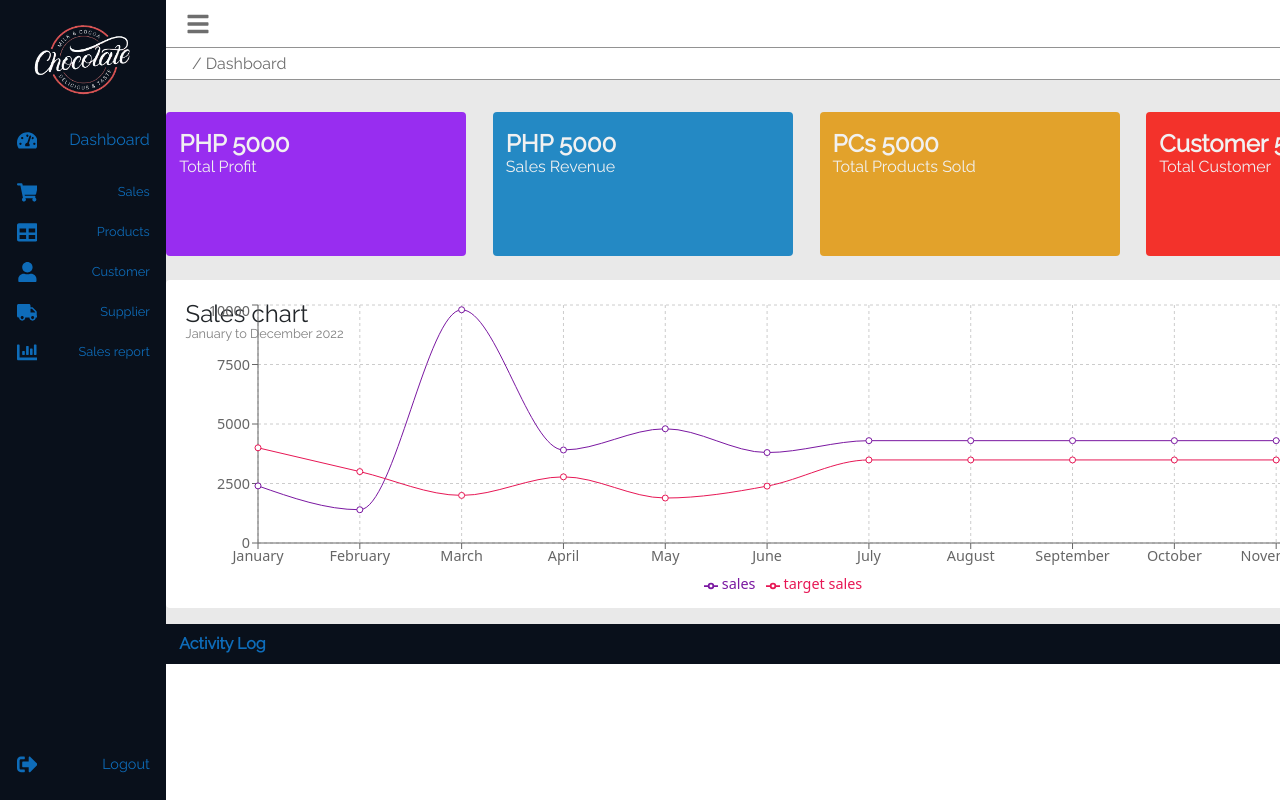
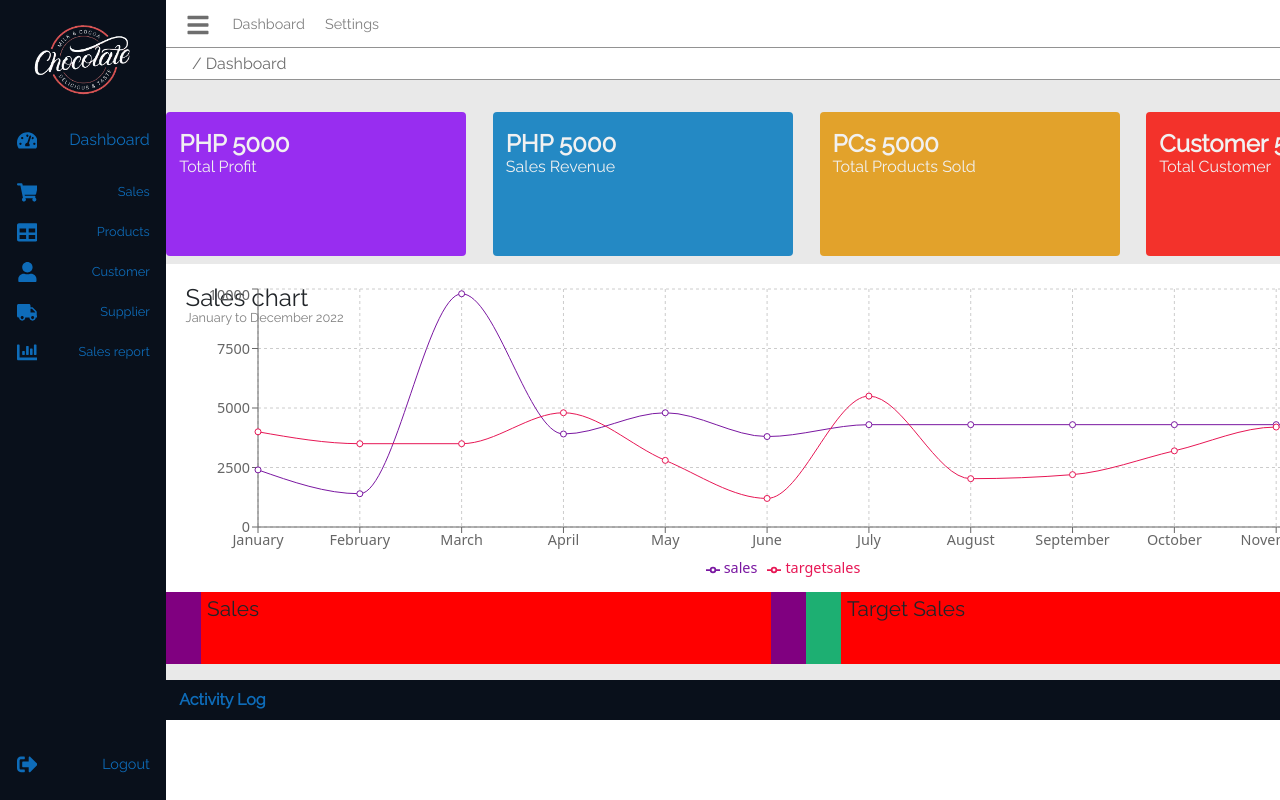
Before and after one commit to SymphonyofTheNight/POS_SYSTEM, a React (Create React App) app in the folder client/: page /dashboard in a window 1280 px wide. Built offline with nearby package versions, Linux system fonts and the light colour scheme.

Commit message:
fixing calculation for sales and chart

```diff
--- a/client/src/components/Dashboard/Dashboard.jsx
+++ b/client/src/components/Dashboard/Dashboard.jsx
@@ -19,11 +19,26 @@ import '../../scss/_Dashboard.scss';
 
 const Dashboard = () => {
 
+    const [targetSales, setTargetSales] = useState({
+        january: 4000,
+        february: 3500,
+        march: 3500,
+        april: 4800,
+        may: 2800,
+        june: 1200,
+        july: 5500,
+        august: 2030,
+        september: 2200,
+        october: 3200,
+        november: 4200,
+        december: 3100,
+    })
+
     // call to navigate on routes
     const navigate = useNavigate();
 
     //hooks
-    const [Component, setComponent] = useState(<HomeDashboard />);
+    const [Component, setComponent] = useState(<HomeDashboard targetSales={targetSales} setTargetSales={setTargetSales} />);
     const [tabswitch, setTabswitch] = useState(false);
     const [nav, setNav] = useState('/ Dashboard');
 
@@ -155,6 +170,18 @@ const Dashboard = () => {
                         >
                             <FaBars className='bars' />
                         </button>
+                        <button className='DashboardBtn'
+                            onClick={() => {
+                                setComponent(<HomeDashboard targetSales={targetSales} setTargetSales={setTargetSales} />)
+                                setNav('/ Dashboard')
+                                navigate('/dashboard')
+                            }}
+                        >
+                            Dashboard
+                        </button>
+                        <button className='SettingsBtn'>
+                            Settings
+                        </button>
                     </div>
                     <div className='tabsContainer_2' ref={nav_3}>
                         <span className='text'>
--- a/client/src/components/Dashboard/DashboardComponents/Home/HomeDashboard.jsx
+++ b/client/src/components/Dashboard/DashboardComponents/Home/HomeDashboard.jsx
@@ -1,82 +1,95 @@
-import React from 'react';
+import React, { useState, useEffect } from 'react';
 import { LineChart, CartesianGrid, XAxis, YAxis, Tooltip, Legend, Line } from 'recharts';
 
-const HomeDashboard = () => {
+const HomeDashboard = ({ targetSales, setTargetSales }) => {
+
+    const saletargets = [targetSales.january, targetSales.february, targetSales.march, targetSales.april, targetSales.may, targetSales.june, targetSales.july, targetSales.august, targetSales.september, targetSales.october, targetSales.november, targetSales.december]
+
+    const [totalSales, setTotalSales] = useState();
 
     const data = [
         {
             "name": "January",
-            "target sales": 4000,
+            "targetsales": targetSales.january,
             "sales": 2400,
             "amt": 2400
         },
         {
             "name": "February",
-            "target sales": 3000,
+            "targetsales": targetSales.february,
             "sales": 1398,
             "amt": 2210
         },
         {
             "name": "March",
-            "target sales": 2000,
+            "targetsales": targetSales.march,
             "sales": 9800,
             "amt": 2290
         },
         {
             "name": "April",
-            "target sales": 2780,
+            "targetsales": targetSales.april,
             "sales": 3908,
             "amt": 2000
         },
         {
             "name": "May",
-            "target sales": 1890,
+            "targetsales": targetSales.may,
             "sales": 4800,
             "amt": 2181
         },
         {
             "name": "June",
-            "target sales": 2390,
+            "targetsales": targetSales.june,
             "sales": 3800,
             "amt": 2500
         },
         {
             "name": "July",
-            "target sales": 3490,
+            "targetsales": targetSales.july,
             "sales": 4300,
             "amt": 2100
         },
         {
             "name": "August",
-            "target sales": 3490,
+            "targetsales": targetSales.august,
             "sales": 4300,
             "amt": 2100
         },
         {
             "name": "September",
-            "target sales": 3490,
+            "targetsales": targetSales.september,
             "sales": 4300,
             "amt": 2100
         },
         {
             "name": "October",
-            "target sales": 3490,
+            "targetsales": targetSales.october,
             "sales": 4300,
             "amt": 2100
         },
         {
             "name": "November",
-            "target sales": 3490,
+            "targetsales": targetSales.november,
             "sales": 4300,
             "amt": 2100
         },
         {
             "name": "December",
-            "target sales": 3490,
+            "targetsales": targetSales.december,
             "sales": 4300,
             "amt": 2100
         },
     ]
+
+    const percentage = (totalSales, targetSales) => {
+        return (totalSales / targetSales) * 100
+    }
+
+    useEffect(() => {
+        const result = () => saletargets.reduce((oldvalue, newvalue) => oldvalue + newvalue, 0);
+        setTotalSales(result());
+    }, [totalSales])
 
     return (
         <div className='Home'>
@@ -115,6 +128,7 @@ const HomeDashboard = () => {
                 </div>
             </div>
             <div className='chartContainer'>
+                <div className='innerchartContainer'>
                     <span className='text'>
                         Sales chart
                     </span>
@@ -129,8 +143,28 @@ const HomeDashboard = () => {
                         <Tooltip />
                         <Legend />
                         <Line type="monotone" dataKey="sales" stroke="#7a17a1" />
-                    <Line type="monotone" dataKey="target sales" stroke="#e71755" />
+                        <Line type="monotone" dataKey="targetsales" stroke="#e71755" />
                     </LineChart>
+                </div>
+                <div className='data-meterContainer'>
+                    <div className='salesContainer'>
+                        <div className='progress-line-container'>
+                            <span className='text'>
+                                Sales
+                            </span>
+                        </div>
+                        {/* <div className="progress">
+                            <div className="progress-bar" role="progressbar" style={{ width: '80%' }} aria-valuenow="100" aria-valuemin="0" aria-valuemax="100" />
+                        </div> */}
+                    </div>
+                    <div className='sales-targetContainer'>
+                        <div className='progress-line-container'>
+                            <span className='text'>
+                                Target Sales
+                            </span>
+                        </div>
+                    </div>
+                </div>
             </div>
             <div className='activityContainer'>
                 <div className='titleContainer'>
--- a/client/src/scss/_Dashboard.scss
+++ b/client/src/scss/_Dashboard.scss
@@ -200,11 +200,11 @@
                 border-bottom: .5px solid rgb(146, 146, 146);
 
                 .tabsBtn {
-                    background: white;
-                    height: 6vh;
-                    width: 5vw;
+                    background: rgb(255, 255, 255);
+                    height: 5vh;
+                    width: auto;
                     border: 0px solid transparent;
-                    border-bottom: .5px solid rgb(146, 146, 146);
+                    margin: 0px 1vw 0px 1.5vw;
 
                     .bars {
                         color: rgba($color: #6e6e6e, $alpha: 1.0);
@@ -216,6 +216,32 @@
                     .bars {
                         color: rgba($color: #000000, $alpha: 1.0);
                     }
+                }
+
+                .DashboardBtn {
+                    @include baseDisplay(none, 6vh, auto);
+                    font-family: $--text-font;
+                    padding: 0px 10px;
+                    border: 0px solid transparent;
+                    font-size: .9em;
+                    color: gray;
+                }
+
+                .DashboardBtn:hover {
+                    color: #000000;
+                }
+
+                .SettingsBtn {
+                    @include baseDisplay(none, 6vh, auto);
+                    font-family: $--text-font;
+                    padding: 0px 10px;
+                    border: 0px solid transparent;
+                    font-size: .9em;
+                    color: gray;
+                }
+
+                .SettingsBtn:hover {
+                    color: #000000;
                 }
             }
 
@@ -364,9 +390,13 @@
                 }
 
                 .chartContainer {
+                    @include baseDisplay(green, 50vh, 1280px);
+                    display: flex;
+                    flex-direction: column;
+
+                    .innerchartContainer {
                         @include baseDisplay(white, 41vh, 1280px);
-                    border-radius: 4px;
-                    margin-top: 2vh;
+                        // border-radius: 4px;
                         display: grid;
                         place-items: center;
                         position: relative;
@@ -396,6 +426,55 @@
                             top: 50%;
                             left: 47%;
                             font-size: .9em;
+                        }
+                    }
+
+                    .data-meterContainer {
+                        @include baseDisplay(red, 9vh, 1280px);
+                        display: flex;
+                        flex-direction: row;
+
+                        .salesContainer {
+                            @include baseDisplay(purple, 9vh, 640px);
+                            display: flex;
+                            flex-direction: row;
+                            align-items: center;
+                            justify-content: center;
+
+                            .progress-line-container {
+                                @include baseDisplay(red, 9vh, 570px);
+                                position: relative;
+
+                                .text {
+                                    font-family: $--text-font;
+                                    font-size: 1.3em;
+                                    position: absolute;
+                                    top: 1%;
+                                    left: 1%;
+                                }
+                            }
+                        }
+
+                        .sales-targetContainer {
+                            @include baseDisplay(rgb(29, 175, 114), 9vh, 640px);
+                            display: flex;
+                            flex-direction: row;
+                            align-items: center;
+                            justify-content: center;
+
+                            .progress-line-container {
+                                @include baseDisplay(red, 9vh, 570px);
+                                position: relative;
+
+                                .text {
+                                    font-family: $--text-font;
+                                    font-size: 1.3em;
+                                    position: absolute;
+                                    top: 1%;
+                                    left: 1%;
+                                }
+                            }
+                        }
                     }
                 }
 
```
Lines whose indentation alone changed are shown as unchanged.
